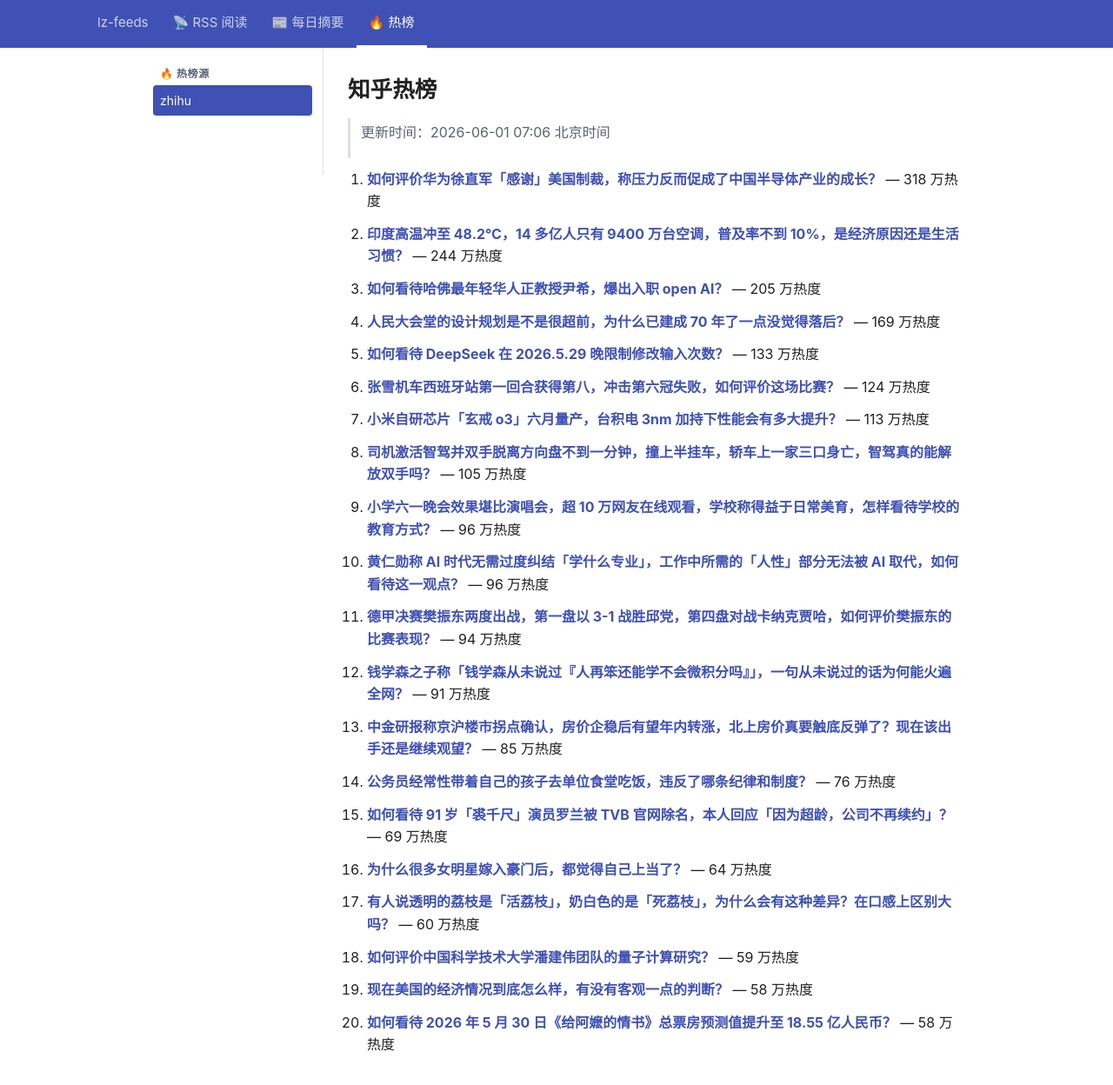
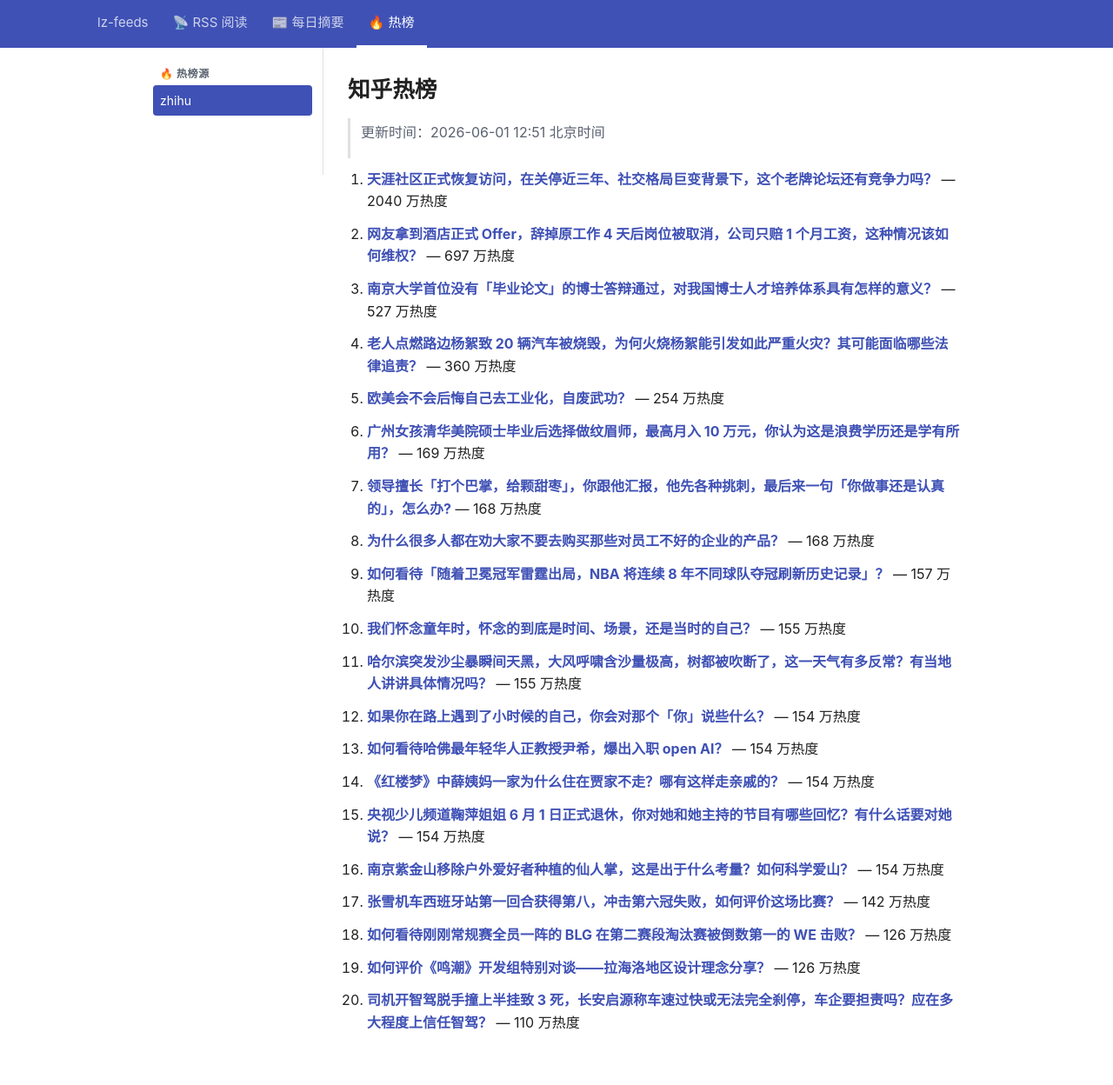
Before and after one commit to lizhang0101/lz-feeds, a Jekyll site: the page built from _hotlist/zhihu.md, in a window 1280 px wide and 1279 px high. Shown: the top 1248 px of the window at 87% size. Built offline with Jekyll 4.4.1, drawn with Linux system fonts in a browser that asks for light colours.

Commit message:
hotlist: 2026-06-01T04:51Z

```diff
--- a/_hotlist/zhihu.md
+++ b/_hotlist/zhihu.md
@@ -1,48 +1,48 @@
 ---
-updated: 2026-06-01 07:06 北京时间
+updated: 2026-06-01 12:51 北京时间
 count: 20
 ---
 
 # 知乎热榜
 
-> 更新时间：2026-06-01 07:06 北京时间
+> 更新时间：2026-06-01 12:51 北京时间
 
-1. **[如何评价华为徐直军「感谢」美国制裁，称压力反而促成了中国半导体产业的成长？](https://www.zhihu.com/question/2044415469747007658)** — 318 万热度
+1. **[天涯社区正式恢复访问，在关停近三年、社交格局巨变背景下，这个老牌论坛还有竞争力吗？](https://www.zhihu.com/question/2044526658934108560)** — 2040 万热度
 
-2. **[印度高温冲至 48.2℃，14 多亿人只有 9400 万台空调，普及率不到 10%，是经济原因还是生活习惯？](https://www.zhihu.com/question/2044427993054017025)** — 244 万热度
+2. **[网友拿到酒店正式 Offer，辞掉原工作 4 天后岗位被取消，公司只赔 1 个月工资，这种情况该如何维权？](https://www.zhihu.com/question/2044097490492904806)** — 697 万热度
 
-3. **[如何看待哈佛最年轻华人正教授尹希，爆出入职 open AI？](https://www.zhihu.com/question/2044397085965955829)** — 205 万热度
+3. **[南京大学首位没有「毕业论文」的博士答辩通过，对我国博士人才培养体系具有怎样的意义？](https://www.zhihu.com/question/2044477538424943494)** — 527 万热度
 
-4. **[人民大会堂的设计规划是不是很超前，为什么已建成 70 年了一点没觉得落后？](https://www.zhihu.com/question/2040725492324689810)** — 169 万热度
+4. **[老人点燃路边杨絮致 20 辆汽车被烧毁，为何火烧杨絮能引发如此严重火灾？其可能面临哪些法律追责？](https://www.zhihu.com/question/2044501400923496808)** — 360 万热度
 
-5. **[如何看待 DeepSeek 在 2026.5.29 晚限制修改输入次数？](https://www.zhihu.com/question/2043802300246915002)** — 133 万热度
+5. **[欧美会不会后悔自己去工业化，自废武功？](https://www.zhihu.com/question/659652777)** — 254 万热度
 
-6. **[张雪机车西班牙站第一回合获得第八，冲击第六冠失败，如何评价这场比赛？](https://www.zhihu.com/question/2044140930731438378)** — 124 万热度
+6. **[广州女孩清华美院硕士毕业后选择做纹眉师，最高月入 10 万元，你认为这是浪费学历还是学有所用？](https://www.zhihu.com/question/2044435891645568508)** — 169 万热度
 
-7. **[小米自研芯片「玄戒 o3」六月量产，台积电 3nm 加持下性能会有多大提升？](https://www.zhihu.com/question/2043989303341142831)** — 113 万热度
+7. **[领导擅长「打个巴掌，给颗甜枣」，你跟他汇报，他先各种挑刺，最后来一句「你做事还是认真的」，怎么办?](https://www.zhihu.com/question/15658641996)** — 168 万热度
 
-8. **[司机激活智驾并双手脱离方向盘不到一分钟，撞上半挂车，轿车上一家三口身亡，智驾真的能解放双手吗？](https://www.zhihu.com/question/2044378272578932828)** — 105 万热度
+8. **[为什么很多人都在劝大家不要去购买那些对员工不好的企业的产品？](https://www.zhihu.com/question/2012295384509195126)** — 168 万热度
 
-9. **[小学六一晚会效果堪比演唱会，超 10 万网友在线观看，学校称得益于日常美育，怎样看待学校的教育方式？](https://www.zhihu.com/question/2043990135130125315)** — 96 万热度
+9. **[如何看待「随着卫冕冠军雷霆出局，NBA 将连续 8 年不同球队夺冠刷新历史记录」？](https://www.zhihu.com/question/2044427502744072296)** — 157 万热度
 
-10. **[黄仁勋称 AI 时代无需过度纠结「学什么专业」，工作中所需的「人性」部分无法被 AI 取代，如何看待这一观点？](https://www.zhihu.com/question/2044518201330073873)** — 96 万热度
+10. **[我们怀念童年时，怀念的到底是时间、场景，还是当时的自己？](https://www.zhihu.com/roundtable/tongxinhujiaozhuanyi)** — 155 万热度
 
-11. **[德甲决赛樊振东两度出战，第一盘以 3-1 战胜邱党，第四盘对战卡纳克贾哈，如何评价樊振东的比赛表现？](https://www.zhihu.com/question/2044505844486599158)** — 94 万热度
+11. **[哈尔滨突发沙尘暴瞬间天黑，大风呼啸含沙量极高，树都被吹断了，这一天气有多反常？有当地人讲讲具体情况吗？](https://www.zhihu.com/question/2044515258903917040)** — 155 万热度
 
-12. **[钱学森之子称「钱学森从未说过『人再笨还能学不会微积分吗』」，一句从未说过的话为何能火遍全网？](https://www.zhihu.com/question/2044106805110731772)** — 91 万热度
+12. **[如果你在路上遇到了小时候的自己，你会对那个「你」说些什么？](https://www.zhihu.com/question/2040381460868289644)** — 154 万热度
 
-13. **[中金研报称京沪楼市拐点确认，房价企稳后有望年内转涨，北上房价真要触底反弹了？现在该出手还是继续观望？](https://www.zhihu.com/question/2043269779943843699)** — 85 万热度
+13. **[如何看待哈佛最年轻华人正教授尹希，爆出入职 open AI？](https://www.zhihu.com/question/2044397085965955829)** — 154 万热度
 
-14. **[公务员经常性带着自己的孩子去单位食堂吃饭，违反了哪条纪律和制度？](https://www.zhihu.com/question/1998176504153151391)** — 76 万热度
+14. **[《红楼梦》中薛姨妈一家为什么住在贾家不走？哪有这样走亲戚的？](https://www.zhihu.com/question/417581132)** — 154 万热度
 
-15. **[如何看待 91 岁「裘千尺」演员罗兰被 TVB 官网除名，本人回应「因为超龄，公司不再续约」？](https://www.zhihu.com/question/2043759208387150458)** — 69 万热度
+15. **[央视少儿频道鞠萍姐姐 6 月 1 日正式退休，你对她和她主持的节目有哪些回忆？有什么话要对她说？](https://www.zhihu.com/question/2002297514443958159)** — 154 万热度
 
-16. **[为什么很多女明星嫁入豪门后，都觉得自己上当了？](https://www.zhihu.com/question/312882174)** — 64 万热度
+16. **[南京紫金山移除户外爱好者种植的仙人掌，这是出于什么考量？如何科学爱山？](https://www.zhihu.com/question/2043742339420639704)** — 154 万热度
 
-17. **[有人说透明的荔枝是「活荔枝」，奶白色的是「死荔枝」，为什么会有这种差异？在口感上区别大吗？](https://www.zhihu.com/question/2043362809816117631)** — 60 万热度
+17. **[张雪机车西班牙站第一回合获得第八，冲击第六冠失败，如何评价这场比赛？](https://www.zhihu.com/question/2044140930731438378)** — 142 万热度
 
-18. **[如何评价中国科学技术大学潘建伟团队的量子计算研究？](https://www.zhihu.com/question/2038197145359102036)** — 59 万热度
+18. **[如何看待刚刚常规赛全员一阵的 BLG 在第二赛段淘汰赛被倒数第一的 WE 击败？](https://www.zhihu.com/question/2044172581003949141)** — 126 万热度
 
-19. **[现在美国的经济情况到底怎么样，有没有客观一点的判断？](https://www.zhihu.com/question/660187081)** — 58 万热度
+19. **[如何评价《鸣潮》开发组特别对谈——拉海洛地区设计理念分享？](https://www.zhihu.com/question/2044518489076020498)** — 126 万热度
 
-20. **[如何看待 2026 年 5 月 30 日《给阿嬷的情书》总票房预测值提升至 18.55 亿人民币？](https://www.zhihu.com/question/2034264575038731020)** — 58 万热度
+20. **[司机开智驾脱手撞上半挂致 3 死，长安启源称车速过快或无法完全刹停，车企要担责吗？应在多大程度上信任智驾？](https://www.zhihu.com/question/2044094512826517042)** — 110 万热度
```
